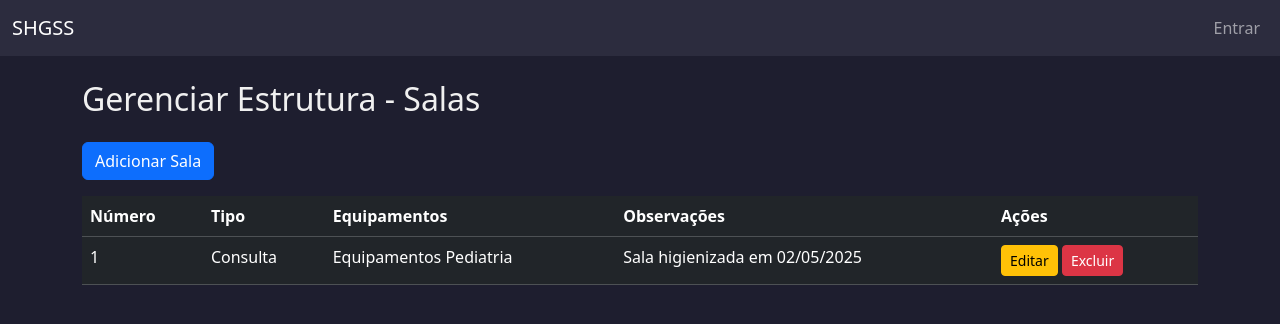
After one commit to Ftozetti/SGHSS, a Django app: page /estrutura/ in a window 1280 px wide. The commit adds this page. Shown: the top 324 px of the page. Run offline with Django 5.2, Linux system fonts and the light colour scheme; data comes from the database, SQL or seed files in the repository; both versions use the stored data as it was after the commit.

Commit message:
Implementação gestão de salas: criar, editar e excluir

```diff
--- a/templates/dashboard/administrativo.html
+++ b/templates/dashboard/administrativo.html
@@ -18,7 +18,7 @@
   <div class="col-md-6">
     <div class="card p-3">
       <h5 class="card-title">Agenda e Estrutura</h5>
-      <a href="#" class="btn btn-outline-light mt-2">Gerenciar Estrutura</a>
+      <a href="{% url 'lista_salas' %}" class="btn btn-outline-light mt-2">Gerenciar Estrutura</a>
       <a href="#" class="btn btn-outline-light mt-2">Liberar Agenda</a>
     </div>
   </div>
--- /dev/null
+++ b/templates/estrutura/lista_salas.html
@@ -0,0 +1,39 @@
+{% extends 'base.html' %}
+
+{% block title %}Salas - SHGSS{% endblock %}
+
+{% block content %}
+<h2 class="mb-4">Gerenciar Estrutura - Salas</h2>
+
+<a href="{% url 'adicionar_sala' %}" class="btn btn-primary mb-3">Adicionar Sala</a>
+
+<table class="table table-dark table-hover">
+    <thead>
+        <tr>
+            <th>Número</th>
+            <th>Tipo</th>
+            <th>Equipamentos</th>
+            <th>Observações</th>
+            <th>Ações</th>
+        </tr>
+    </thead>
+    <tbody>
+        {% for sala in salas %}
+        <tr>
+            <td>{{ sala.numero }}</td>
+            <td>{{ sala.get_tipo_display }}</td>
+            <td>{{ sala.equipamentos }}</td>
+            <td>{{ sala.observacoes }}</td>
+            <td>
+                <a href="{% url 'editar_sala' sala.pk %}" class="btn btn-sm btn-warning">Editar</a>
+                <a href="{% url 'excluir_sala' sala.pk %}" class="btn btn-sm btn-danger">Excluir</a>
+            </td>
+        </tr>
+        {% empty %}
+        <tr>
+            <td colspan="5">Nenhuma sala cadastrada.</td>
+        </tr>
+        {% endfor %}
+    </tbody>
+</table>
+{% endblock %}
--- a/usuarios/models.py
+++ b/usuarios/models.py
@@ -44,3 +44,17 @@ class Usuario(AbstractUser):
     @property
     def tipo_usuario(self):
         return dict(self.ROLE_CHOICES).get(self.role, 'Usuário')
+
+class Sala(models.Model):
+    TIPO_CHOICES = [
+        ('consulta', 'Consulta'),
+        ('exame', 'Exame'),
+    ]
+
+    numero = models.CharField("Número da Sala", max_length=10, unique=True)
+    tipo = models.CharField("Tipo", max_length=10, choices=TIPO_CHOICES)
+    equipamentos = models.TextField("Equipamentos Instalados", blank=True, null=True)
+    observacoes = models.TextField("Observações", blank=True, null=True)
+
+    def __str__(self):
+        return f"Sala {self.numero} - {self.get_tipo_display()}"
--- a/usuarios/urls.py
+++ b/usuarios/urls.py
@@ -1,15 +1,15 @@
 from django.urls import path
-from .views import (
-    redirecionar_dashboard,
-    dashboard_paciente, dashboard_medico,
-    dashboard_administrativo, dashboard_financeiro
-)
+from . import views
 
 urlpatterns = [
-    path('', redirecionar_dashboard, name='home'),
-    path('redirecionar/', redirecionar_dashboard, name='redirecionar_dashboard'),
-    path('dashboard/paciente/', dashboard_paciente, name='dashboard_paciente'),
-    path('dashboard/medico/', dashboard_medico, name='dashboard_medico'),
-    path('dashboard/administrativo/', dashboard_administrativo, name='dashboard_administrativo'),
-    path('dashboard/financeiro/', dashboard_financeiro, name='dashboard_financeiro'),
+    path('', views.redirecionar_dashboard, name='home'),
+    path('redirecionar/', views.redirecionar_dashboard, name='redirecionar_dashboard'),
+    path('dashboard/paciente/', views.dashboard_paciente, name='dashboard_paciente'),
+    path('dashboard/medico/', views.dashboard_medico, name='dashboard_medico'),
+    path('dashboard/administrativo/', views.dashboard_administrativo, name='dashboard_administrativo'),
+    path('dashboard/financeiro/', views.dashboard_financeiro, name='dashboard_financeiro'),
+    path('estrutura/', views.lista_salas, name='lista_salas'),
+    path('estrutura/adicionar/', views.adicionar_sala, name='adicionar_sala'),
+    path('estrutura/<int:pk>/editar/', views.editar_sala, name='editar_sala'),
+    path('estrutura/<int:pk>/excluir/', views.excluir_sala, name='excluir_sala'),
 ]
--- a/usuarios/views.py
+++ b/usuarios/views.py
@@ -1,5 +1,8 @@
-from django.shortcuts import render, redirect
+from django.shortcuts import render, redirect, get_object_or_404
 from django.contrib.auth.decorators import login_required
+from .models import Sala
+from .forms import SalaForm
+
 
 #View criada para o correto direcionamento de página inicial conforme o perfil de usuário
 @login_required
@@ -32,3 +35,33 @@ def dashboard_administrativo(request):
 @login_required
 def dashboard_financeiro(request):
     return render(request, 'dashboard/financeiro.html')
+
+# Exibir lista de salas
+def lista_salas(request):
+    salas = Sala.objects.all()
+    return render(request, 'estrutura/lista_salas.html', {'salas': salas})
+
+# Adicionar nova sala
+def adicionar_sala(request):
+    form = SalaForm(request.POST or None)
+    if form.is_valid():
+        form.save()
+        return redirect('lista_salas')
+    return render(request, 'estrutura/form_sala.html', {'form': form})
+
+# Editar sala existente
+def editar_sala(request, pk):
+    sala = get_object_or_404(Sala, pk=pk)
+    form = SalaForm(request.POST or None, instance=sala)
+    if form.is_valid():
+        form.save()
+        return redirect('lista_salas')
+    return render(request, 'estrutura/form_sala.html', {'form': form})
+
+# Excluir sala
+def excluir_sala(request, pk):
+    sala = get_object_or_404(Sala, pk=pk)
+    if request.method == 'POST':
+        sala.delete()
+        return redirect('lista_salas')
+    return render(request, 'estrutura/confirmar_exclusao.html', {'sala': sala})
```
Also changed, not shown: templates/estrutura/confirmar_exclusao.html (added, +15 -0 lines), templates/estrutura/form_sala.html (added, +14 -0 lines), usuarios/forms.py (added, +11 -0 lines), db.sqlite3, usuarios/migrations/0002_sala.py (added).
